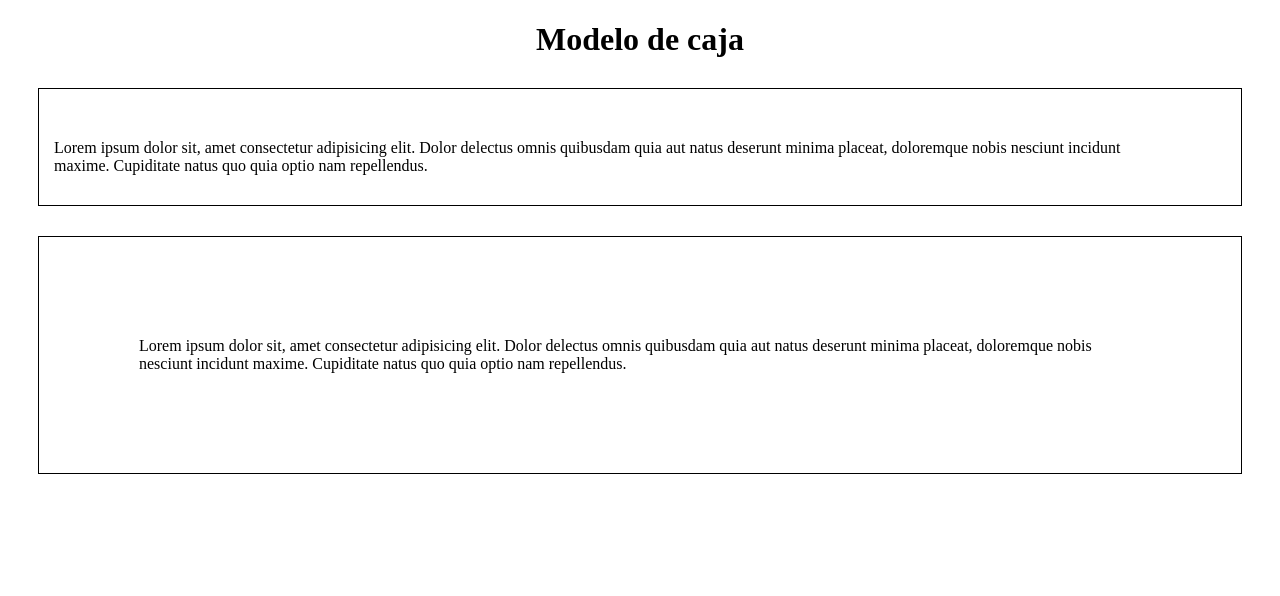
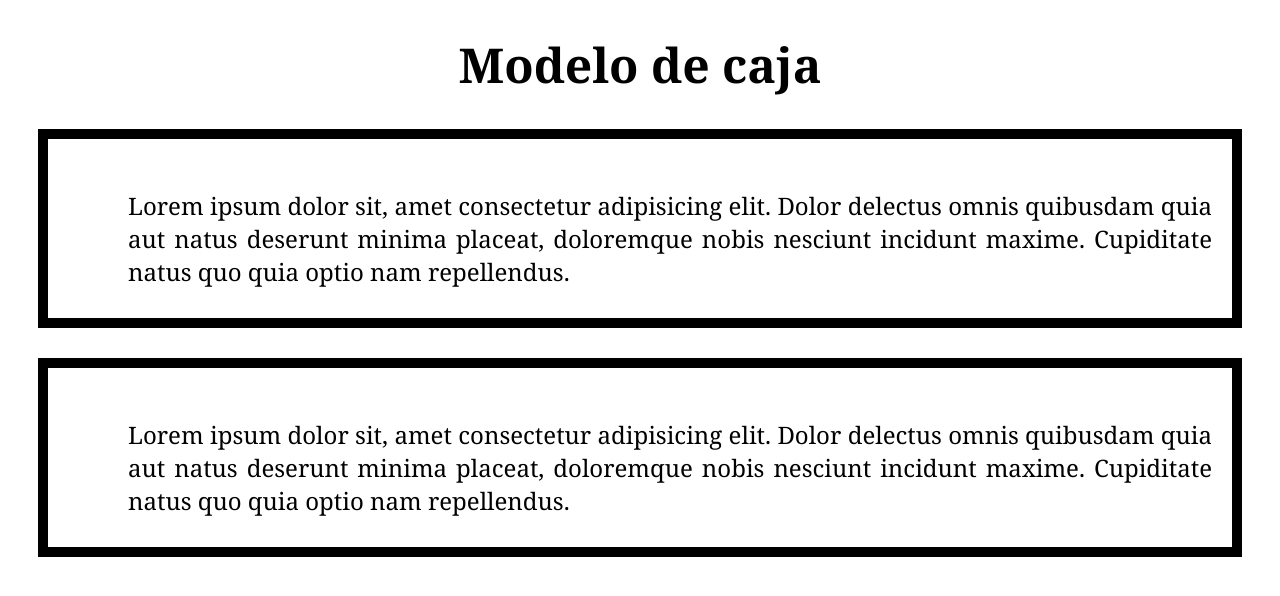
Before and after one commit to CodinGitHub/05-ShortsCSS-BoxModel-, a plain HTML site: page index.html in a window 1280 px wide. Drawn offline with Linux system fonts and the light colour scheme.

Commit message:
script for video

```diff
--- /dev/null
+++ b/blind-styles.css
@@ -0,0 +1,8 @@
+body{
+    font-size: 24px;
+    font-family: Georgia, 'Times New Roman', Times, serif;
+    text-align: justify;
+}
+h1{
+    text-align: center;
+}
--- a/index.html
+++ b/index.html
@@ -5,15 +5,16 @@
     <meta http-equiv="X-UA-Compatible" content="IE=edge">
     <meta name="viewport" content="width=device-width, initial-scale=1.0">
     <link rel="stylesheet" href="./styles.css">
+    <link rel="stylesheet" href="./blind-styles.css">
     <title>Box Model | CSS </title>
 </head>
 <body>
     <h1>Modelo de caja</h1>
-    <div class="container1">
+    <div class="box">
         Lorem ipsum dolor sit, amet consectetur adipisicing elit. Dolor delectus omnis quibusdam quia aut natus deserunt minima placeat, doloremque nobis nesciunt incidunt maxime. Cupiditate natus quo quia optio nam repellendus.
     </div>
 
-    <div class="container2">
+    <div class="box">
         Lorem ipsum dolor sit, amet consectetur adipisicing elit. Dolor delectus omnis quibusdam quia aut natus deserunt minima placeat, doloremque nobis nesciunt incidunt maxime. Cupiditate natus quo quia optio nam repellendus.
     </div>
 
--- a/styles.css
+++ b/styles.css
@@ -1,13 +1,5 @@
-h1{
-    text-align: center;
-}
-.container1{
-    border: 1px solid;
-    padding: 50px 80px 30px 15px;
+.box{
+    border: 10px solid;
+    padding: 50px 20px 30px 80px;
     margin: 30px;
 }
-.container2{
-    border: 1px solid;
-    padding: 100px;
-    margin: 30px;
-}
```
